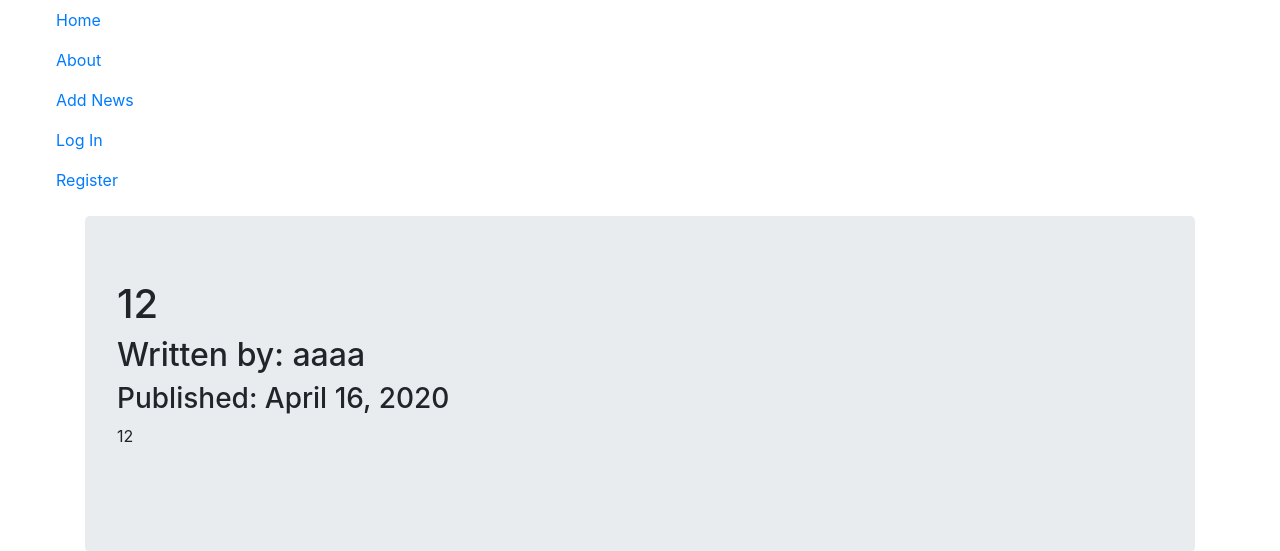
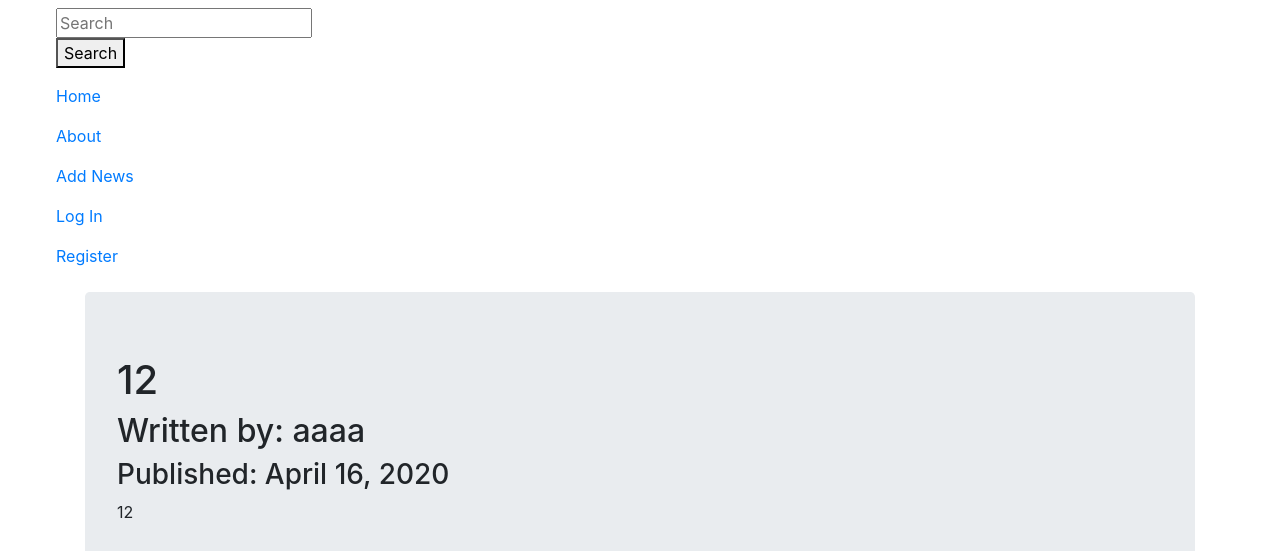
Before and after one commit to marcin-marciszewski/newsdig, a Flask app: page /1 in a window 1280 px wide. Shown: the top 551 px of the page. Run offline with Flask 2, Linux system fonts and the light colour scheme; data comes from the database, SQL or seed files in the repository; both versions use the stored data as it was after the commit; some libraries are stand-ins or nearby versions.

Commit message:
Search from

```diff
--- a/news/news_group/forms.py
+++ b/news/news_group/forms.py
@@ -8,8 +8,13 @@ from flask_wtf.file import FileField, FileAllowed
 class NewsForm(FlaskForm):
     title_news = StringField('Title', validators=[DataRequired()])
     text_news = TextAreaField('Description', validators=[DataRequired()])
-    picture_link = StringField('Picture Link', validators=[DataRequired()])
+    picture_link = StringField('Picture Link')
     submit_news = SubmitField('Submit')
+
+
+class SearchForm(FlaskForm):
+    search_word = StringField('Search', validators=[DataRequired()])
+    submit_search = SubmitField('Search')
 
 
 class CommentForm(FlaskForm):
--- a/news/news_group/views.py
+++ b/news/news_group/views.py
@@ -2,7 +2,7 @@ from flask import render_template, url_for, flash, request, redirect, Blueprint
 from flask_login import current_user, login_required
 from news import db
 from news.models import News, Comment
-from news.news_group.forms import NewsForm, CommentForm, LikesForm, DislikesForm
+from news.news_group.forms import NewsForm, CommentForm, LikesForm, DislikesForm, SearchForm
 from news.picture_handlers import add_news_pic
 
 news_group = Blueprint('news_group', __name__)
@@ -59,6 +59,7 @@ def news_view(news_id):
 
     return render_template('view_news.html', title=news_view.title, date=news_view.date, news=news_view, form_comment=form_comment, form_likes=form_likes, form_dislikes=form_dislikes, comments=comments)
 
+
 # update news
 @news_group.route("/<int:news_id>/update", methods=['GET', 'POST'])
 @login_required
@@ -95,3 +96,13 @@ def delete_news(news_id):
     db.session.commit()
     flash('News Deleted')
     return redirect(url_for('core.index'))
+
+
+@news_group.route('/search', methods=['GET', 'POST'])
+@login_required
+def search():
+    all_news = News.query
+    search_word = request.args['search_word']
+    found_news = all_news.filter(News.title.like('%' + search_word + '%'))
+
+    return render_template('search.html', found_news=found_news)
--- a/news/templates/base.html
+++ b/news/templates/base.html
@@ -6,12 +6,23 @@
     <meta name="viewport" content="width=device-width, initial-scale=1.0">
     <link rel="stylesheet" href="https://maxcdn.bootstrapcdn.com/bootstrap/4.0.0/css/bootstrap.min.css"
         integrity="sha384-Gn5384xqQ1aoWXA+058RXPxPg6fy4IWvTNh0E263XmFcJlSAwiGgFAW/dAiS6JXm" crossorigin="anonymous">
+    <link href="{{ url_for('static', filename='css/main.css')}}" rel="stylesheet">
 
     <title>Document</title>
 </head>
 
 <body>
     <ul>
+        <li class="nav-link">
+            <form action="{{ url_for('news_group.search') }}">
+                <div>
+                    <input type="text" id="search_word" name="search_word" placeholder="Search">
+                </div>
+                <button type="submit" id="button-addon2">Search</button>
+
+            </form>
+        </li>
+
         <li class='nav-link'>
             <a href="{{url_for('core.index')}}">Home</a>
         </li>
@@ -55,7 +66,7 @@
     <script src="https://maxcdn.bootstrapcdn.com/bootstrap/4.0.0/js/bootstrap.min.js"
         integrity="sha384-JZR6Spejh4U02d8jOt6vLEHfe/JQGiRRSQQxSfFWpi1MquVdAyjUar5+76PVCmYl" crossorigin="anonymous">
     </script>
-    <script src="{{ url_for('static', filename='app.js') }}"></script>
+    <script src="{{ url_for('static', filename='js/app.js') }}"></script>
 </body>
 
 </html>
```
Also changed, not shown: news/templates/search.html (added, +32 -0 lines), news/data.sqlite, news/static/css/main.css (added), news/static/js/app.js (renamed from news/static/app.js), news/static/news_pics/default.png (deleted).
